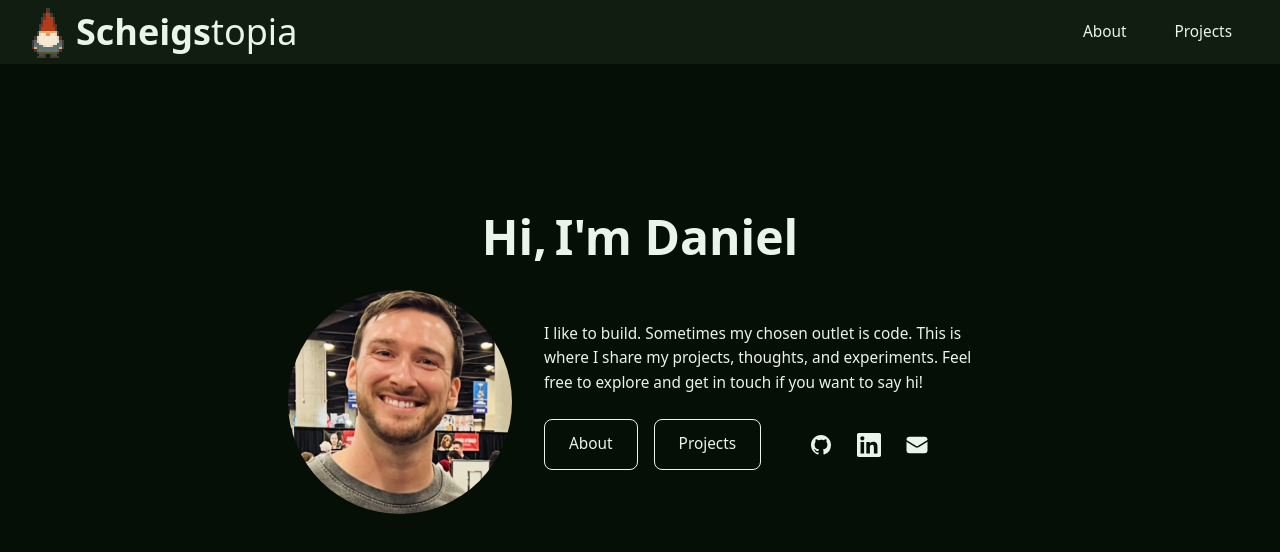
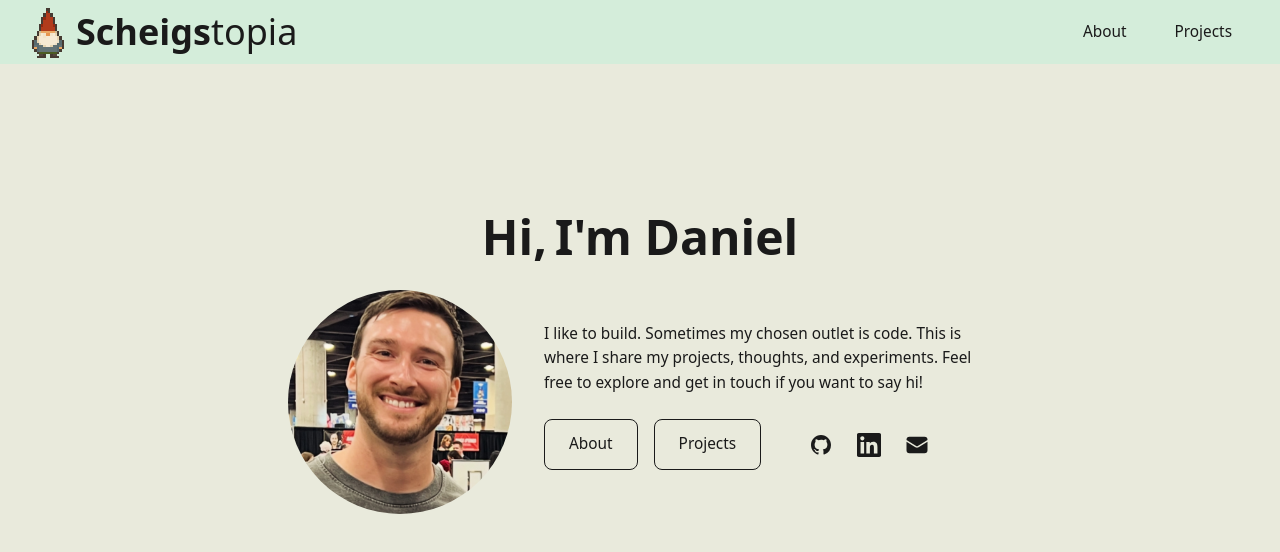
Before and after one commit to dscheigs/scheigstopia, a Next.js app: page / in a window 1280 px wide. Shown: the top 552 px of the page. Built offline with nearby package versions, Linux system fonts and the light colour scheme.

Commit message:
style: color adjustments

```diff
--- a/src/styles/colors.css
+++ b/src/styles/colors.css
@@ -1,6 +1,6 @@
 :root {
-    color-scheme: dark;
-    --background: light-dark(#e9eadc, #060f06);
+    color-scheme: light dark;
+    --background: light-dark(#e9eadc, #030803);
     --foreground: light-dark(#1a1a1a, #e8f5e8);
     --surface: light-dark(#d4edda, #101d10);
     --surface-hover: light-dark(#c3e6cb, #2d4a2d);
@@ -10,6 +10,8 @@
     --primary-hover: #2e7d32;
     --primary-dark: #0d4d14;
     --accent: #66bb6a;
+    --accent-muted: #3d6b4a;
+    --accent-muted-hover: #4a7c59;
 
     /* Neutral colors for minimal design */
     --neutral-50: #fafafa;
@@ -48,6 +50,8 @@
     --color-primary-hover: var(--primary-hover);
     --color-primary-dark: var(--primary-dark);
     --color-accent: var(--accent);
+    --color-accent-muted: var(--accent-muted);
+    --color-accent-muted-hover: var(--accent-muted-hover);
     --color-success: var(--success);
     --color-warning: var(--warning);
     --color-error: var(--error);
```
